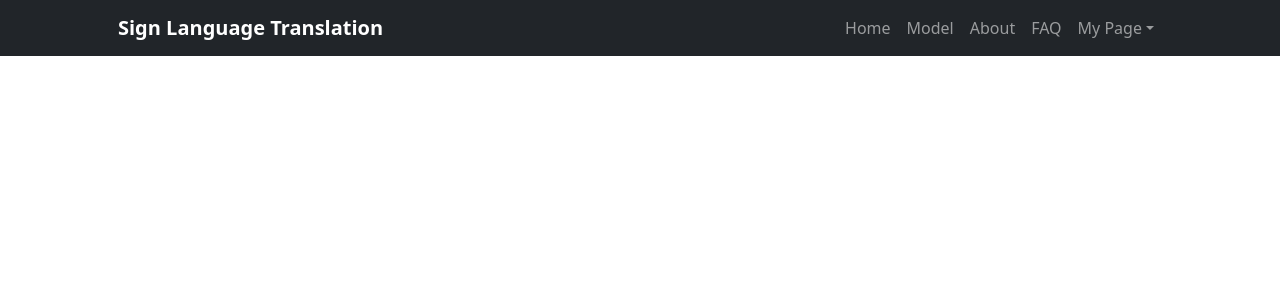
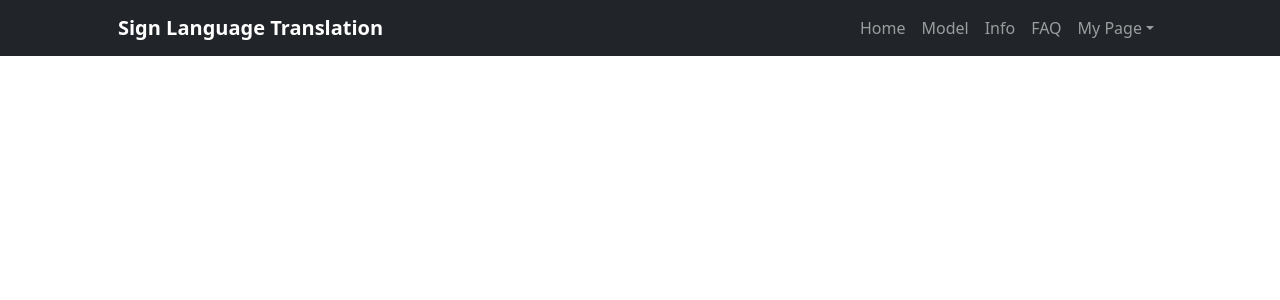
Before and after one commit to hardids/Sign-Language-Translation, a Django app: template templates/index.html in a window 1280 px wide. Shown: the top 300 px of the page. Run offline with Django 3.2, Linux system fonts and the light colour scheme; the template is opened without the code that fills it, so the values that code supplies are empty; some libraries are stand-ins or nearby versions.

Commit message:
Update index.html

```diff
--- a/templates/index.html
+++ b/templates/index.html
@@ -40,7 +40,7 @@
                         <ul class="navbar-nav ms-auto mb-2 mb-lg-0">
                             <li class="nav-item"><a class="nav-link" href="{% url 'sign_lang:main' %}">Home</a></li>
                             <li class="nav-item"><a class="nav-link" href="{% url 'sign_lang:model_cnn' %}">Model</a></li>
-                            <li class="nav-item"><a class="nav-link" href="{% url 'sign_lang:about' %}">About</a></li>
+                            <li class="nav-item"><a class="nav-link" href="{% url 'sign_lang:about' %}">Info</a></li>
                             <li class="nav-item"><a class="nav-link" href="{% url 'sign_lang:faq' %}">FAQ</a></li>
                             <li class="nav-item dropdown">
                                 <a class="nav-link dropdown-toggle" id="navbarDropdownPortfolio" href="#" role="button" data-bs-toggle="dropdown" aria-expanded="false">My Page</a>
```
